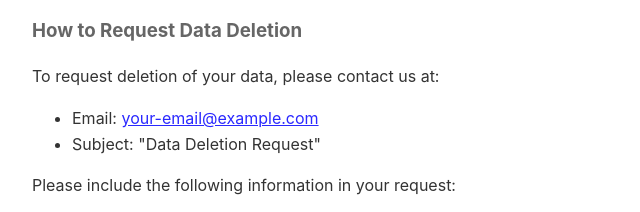
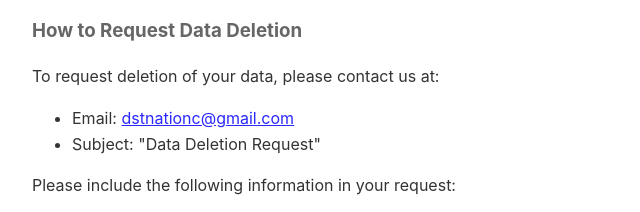
Before and after one commit to Hagarhenidy/dstnationc-privacy, a plain HTML site: page index.html in a window 1280 px wide. Shown: the part 2357-2569 px from the top of the page, 248-888 px from the left. Drawn offline with Linux system fonts and the light colour scheme.

Commit message:
EDIT IN DELETION PRIVACY

```diff
--- a/index.html
+++ b/index.html
@@ -125,7 +125,7 @@
         <p>To request deletion of your data, please contact us at:</p>
 
         <ul>
-            <li>Email: <a href="mailto:dstnationc@gmail.com">your-email@example.com</a></li>
+            <li>Email: <a href="mailto:Dstnationc@gmail.com">dstnationc@gmail.com</a></li>
             <li>Subject: "Data Deletion Request"</li>
         </ul>
 
```
